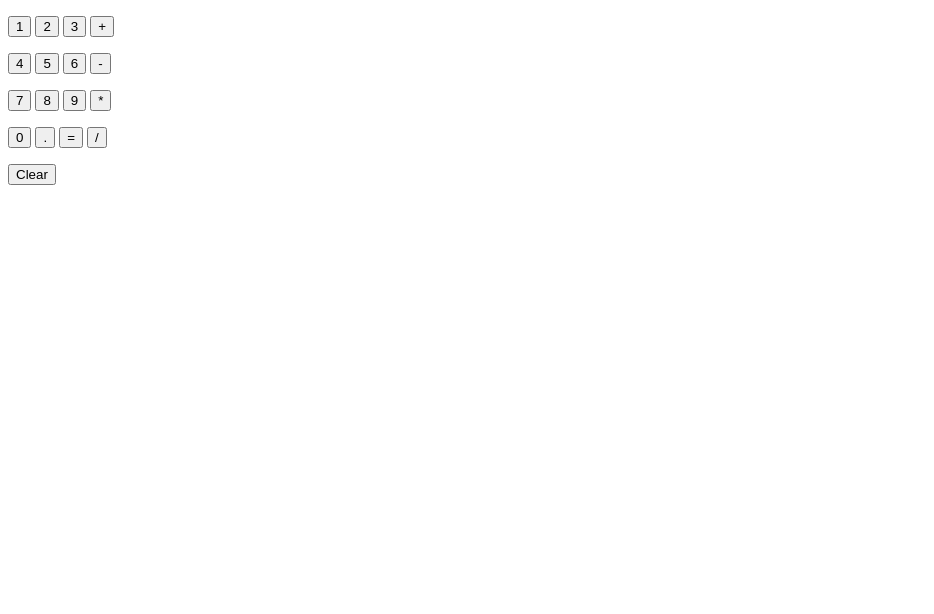
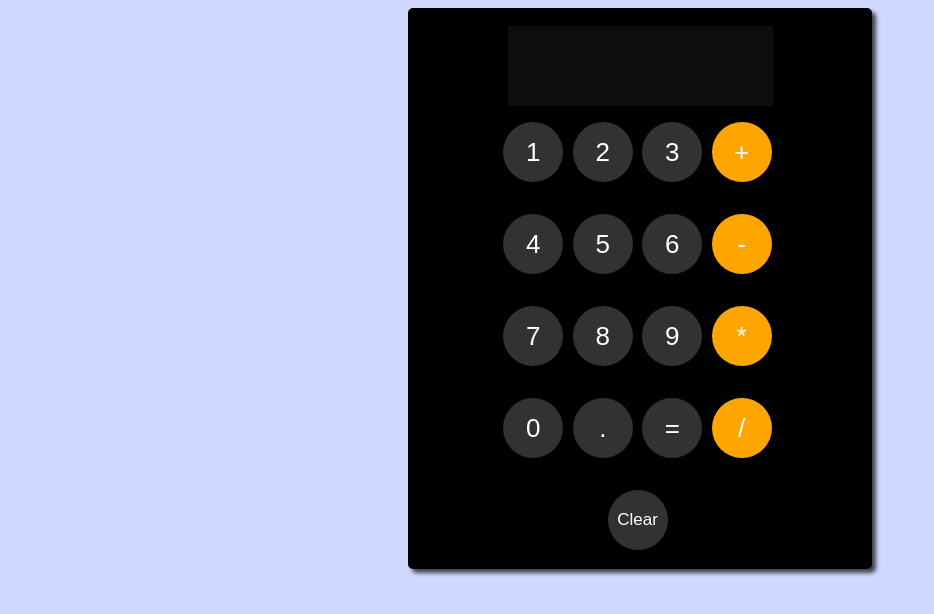
Before and after one commit to aiswaryak-13/Calculator-new, a plain HTML site: page index.html in a window 1280 px wide. Shown: the whole page, without its empty margins (0-934 px from the left). Drawn offline with Linux system fonts and the light colour scheme.

Commit message:
Update index.html

```diff
--- a/index.html
+++ b/index.html
@@ -4,7 +4,7 @@
   <meta charset="UTF-8">
   <meta name="viewport" content="width=device-width, initial-scale=1.0">
   <title>Calculator</title>
-  <link rel="stylesheet" href="10i.css" media="screen and(orientation:potrait)">
+  <link rel="stylesheet" href="10i.css">
 </head>
   <body>
     <div class="container">
```
